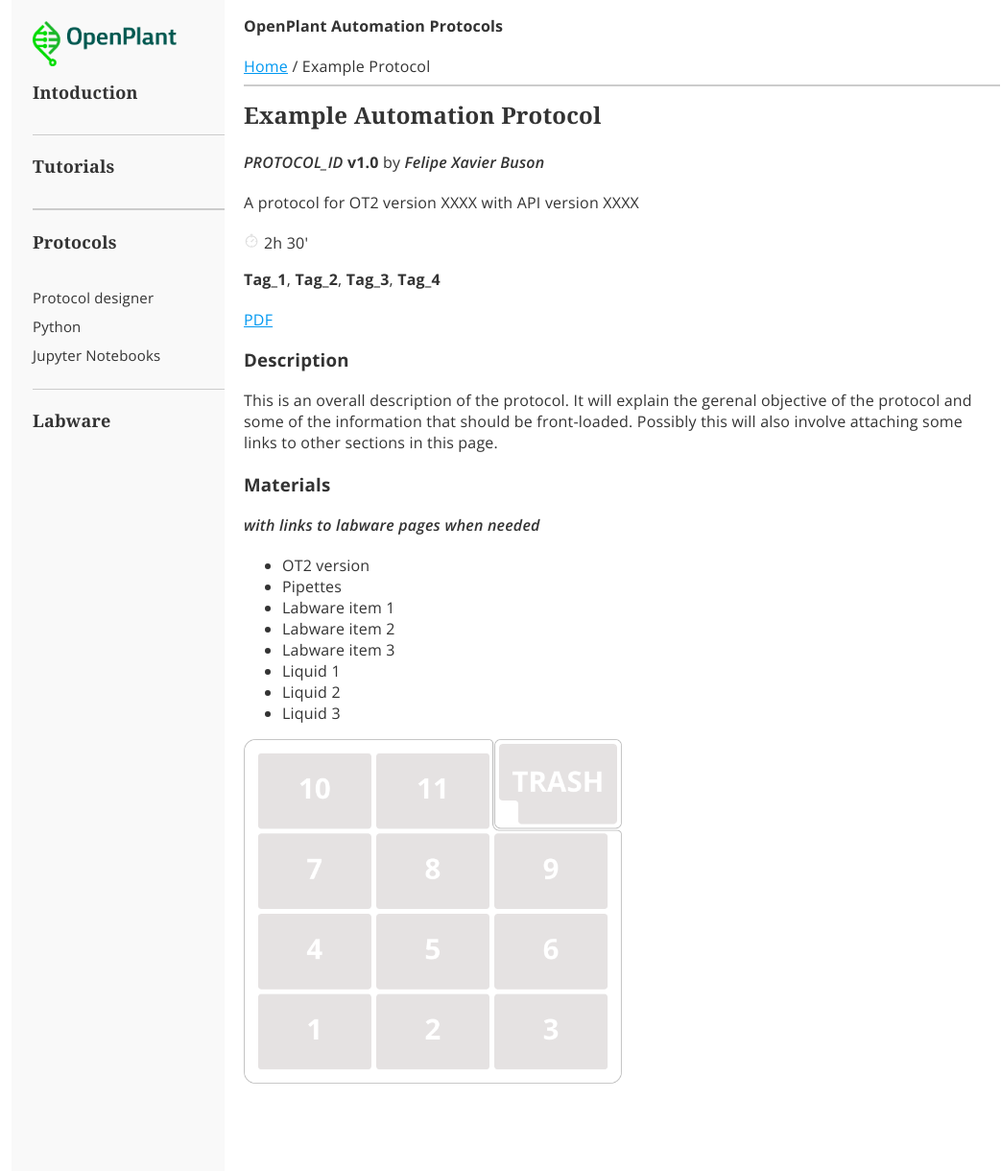
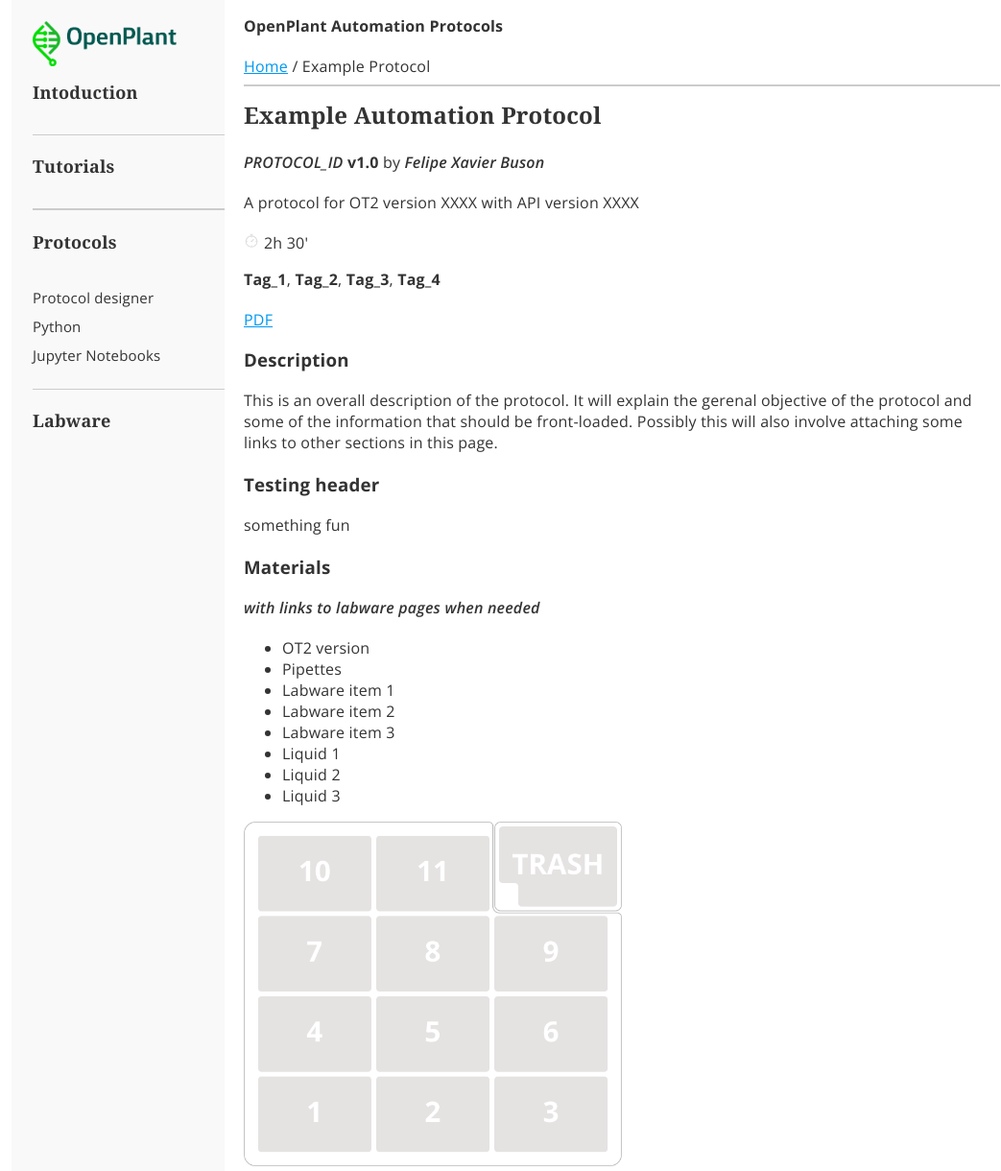
Before and after one commit to openplant/openplant_automation_protocols, a Jekyll site: the page built from protocol.html, in a window 1280 px wide and 1220 px high. Shown: the whole window at 96% size, without its empty margins (102-1145 px from the left). Built offline with Jekyll 4.4.1, drawn with Linux system fonts in a browser that asks for light colours.

Commit message:
Testing editing protocol.html with FB

```diff
--- a/protocol.html
+++ b/protocol.html
@@ -17,6 +17,9 @@ title: Example Protocol
     Possibly this will also involve attaching some links to other sections in this page.
 </p>
 
+<h3>Testing header</h3>
+<p> something fun </p>
+
 <h3>Materials</h3>
 <p><i>with links to labware pages when needed</i></p>
 <ul>
```
